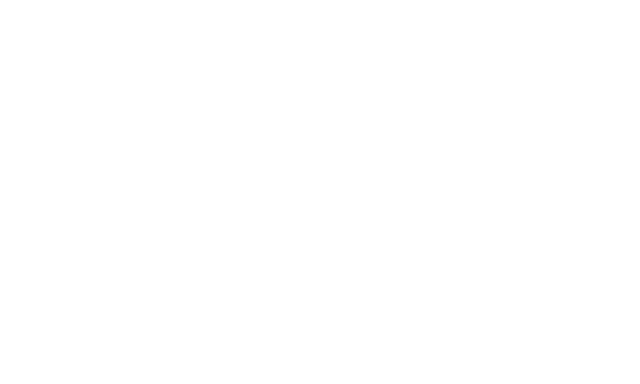
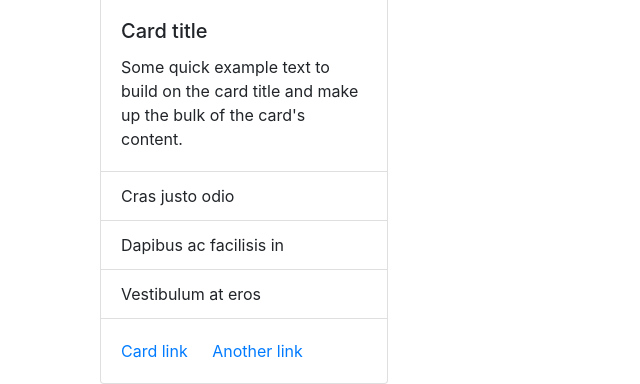
Before and after one commit to kwolosonovich/cupcakery, a Flask app: page / in a window 1280 px wide. Before the commit the part shown is empty. Shown: the part 928-1312 px from the top of the page, without its empty margins (0-640 px from the left). Before the commit the page ends 47 px from the top, so only its background shows below. Run offline with Flask 2, Linux system fonts and the light colour scheme; some libraries are stand-ins or nearby versions.

Commit message:
"added outline/formatting to html pages"

```diff
--- a/templates/cupcakes.html
+++ b/templates/cupcakes.html
@@ -4,6 +4,54 @@
 
 {% block content %}
 
-    <h1>Cupcakery</h1>
+    <div class="description">
+        <div class="container w-80 h-100">
+            <div class="row h-100">
+                <div class="col mx-auto h-100 main">
+                    <h2>Elegant. Unique. Delicious.</h2>
+                </div>
+                <div class="col des h-100 main">
+                    <img class="img-thumbnail content"
+                         src="https://images.unsplash.com/photo-1563778084459-859099e48677?ixlib=rb-1.2.1&ixid=eyJhcHBfaWQiOjEyMDd9&auto=format&fit=crop&w=634&q=80"
+                         alt="">
+                </div>
+            </div>
+        </div>
+    </div>
+
+    <div class="container cupcakes-section">
+
+        <div class="container heading">
+            <h1>Menu</h1>
+        </div>
+        <div class="container" id="menu">
+            <div class="row row-cols-3">
+
+{#                iterate over cupcakes#}
+                <div class="col">
+                    <div class="card" style="width: 18rem;">
+                      <img src="..." class="card-img-top" alt="...">
+                      <div class="card-body">
+                        <h5 class="card-title">Card title</h5>
+                        <p class="card-text">Some quick example text to build on the card title and make up the bulk of the card's content.</p>
+                      </div>
+                      <ul class="list-group list-group-flush">
+                        <li class="list-group-item">Cras justo odio</li>
+                        <li class="list-group-item">Dapibus ac facilisis in</li>
+                        <li class="list-group-item">Vestibulum at eros</li>
+                      </ul>
+                      <div class="card-body">
+                        <a href="#" class="card-link">Card link</a>
+                        <a href="#" class="card-link">Another link</a>
+                      </div>
+                    </div>
+                </div>
+
+
+            </div>
+        </div>
+    </div>
+
+
 
 {% endblock %}
--- a/templates/index.html
+++ b/templates/index.html
@@ -9,10 +9,33 @@
 </head>
 <body>
 
-<main id="content">
-    {% block content %}
-    {% endblock %}
-</main>
+    <nav class="navbar navbar-expand-lg sticky-top" id="nav-style">
+        <a class="navbar-brand m-1" id="label">CC</a>
+        <ul class="navbar-nav">
+            <li class="nav-item active">
+                <a class="nav-option nav-link m-1" href="/">Home</a>
+            </li>
+            <li class="nav-item">
+                <a class="nav-option nav-link m-1" href="/#menu">Menu</a>
+            </li>
+            <li class="nav-item">
+                <a class="nav-option nav-link m-1" href="">placeholder</a>
+            </li>
+        </ul>
+    </nav>
+
+    <div class="jumbotron jumbotron-fluid">
+        <div class="container">
+            <h1 class="display-4">Carmen's Cupcakery</h1>
+            <p class="lead">Cupcake confections made by Carmen with an extra dash of love.</p>
+        </div>
+    </div>
+
+    <main id="content">
+        {% block content %}
+        {% endblock %}
+    </main>
+
 
 <script src="https://code.jquery.com/jquery-3.5.1.slim.min.js" integrity="sha384-DfXdz2htPH0lsSSs5nCTpuj/zy4C+OGpamoFVy38MVBnE+IbbVYUew+OrCXaRkfj" crossorigin="anonymous"></script>
 <script src="https://cdn.jsdelivr.net/npm/popper.js@1.16.0/dist/umd/popper.min.js" integrity="sha384-Q6E9RHvbIyZFJoft+2mJbHaEWldlvI9IOYy5n3zV9zzTtmI3UksdQRVvoxMfooAo" crossorigin="anonymous"></script>
```
Also changed, not shown: 1 other file.
